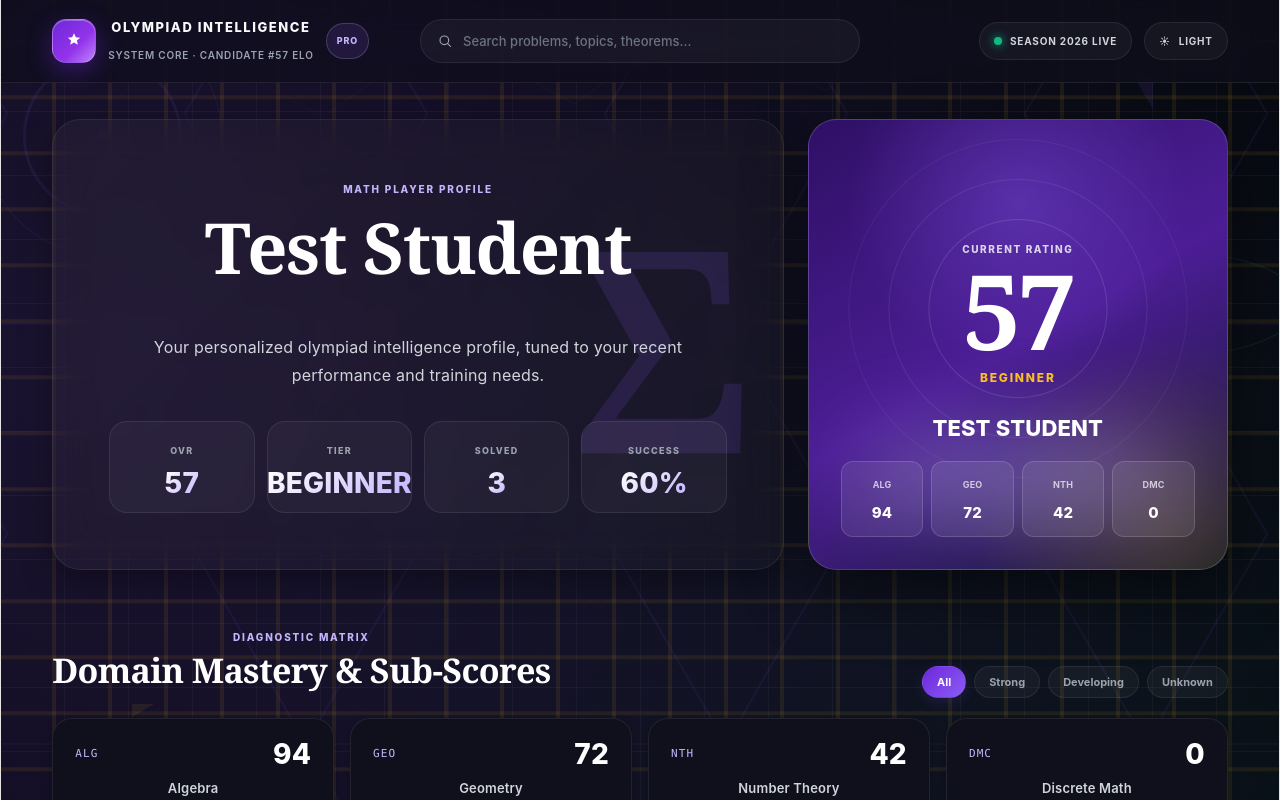
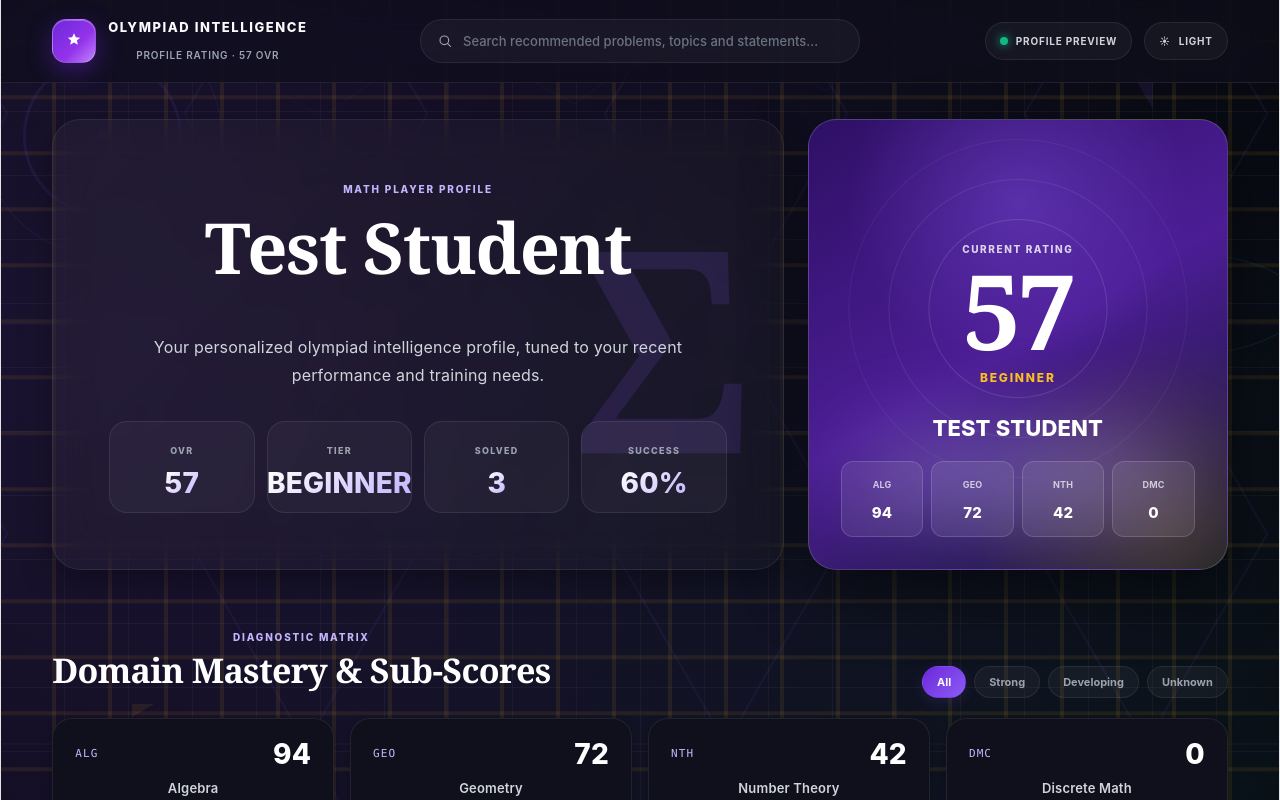
Before and after one commit to Omerking-AZE/Olympiad-Intelligence, a React (Vite) app in the folder web/: page / in a window 1280 px wide. Shown: the top 800 px of the page. Built offline with nearby package versions, Linux system fonts and the light colour scheme; a web font is replaced by a local one.

Commit message:
Replace misleading ELO and live/pro labels

```diff
--- a/web/src/components/Topbar.tsx
+++ b/web/src/components/Topbar.tsx
@@ -11,6 +11,7 @@ type TopbarProps = {
     value: string
   ) => void;
   candidateRating: number;
+  isDemo: boolean;
 };
 
 function SearchIcon() {
@@ -44,6 +45,7 @@ export default function Topbar({
   searchQuery,
   onSearchChange,
   candidateRating,
+  isDemo,
 }: TopbarProps) {
   const [focused, setFocused] =
     useState(false);
@@ -81,14 +83,15 @@ export default function Topbar({
           </div>
 
           <div className="oi-brand-subtitle">
-            SYSTEM CORE · CANDIDATE #
-            {ratingLabel} ELO
+            PROFILE RATING · {ratingLabel} OVR
           </div>
         </div>
 
-        <span className="oi-brand-pill">
-          PRO
-        </span>
+        {isDemo && (
+          <span className="oi-brand-pill" title="This dashboard uses illustrative sample data">
+            DEMO
+          </span>
+        )}
       </div>
 
       <div
@@ -113,8 +116,8 @@ export default function Topbar({
           onBlur={() =>
             setFocused(false)
           }
-          placeholder="Search problems, topics, theorems..."
-          aria-label="Search recommendations"
+          placeholder="Search recommended problems, topics and statements..."
+          aria-label="Search recommended problems, topics and statements"
         />
 
         {searchQuery && (
@@ -134,7 +137,7 @@ export default function Topbar({
       <div className="oi-topbar-actions">
         <div className="oi-status-pill">
           <span className="oi-status-dot" />
-          SEASON 2026 LIVE
+          {isDemo ? "DEMO PROFILE" : "PROFILE PREVIEW"}
         </div>
 
         <button
```
